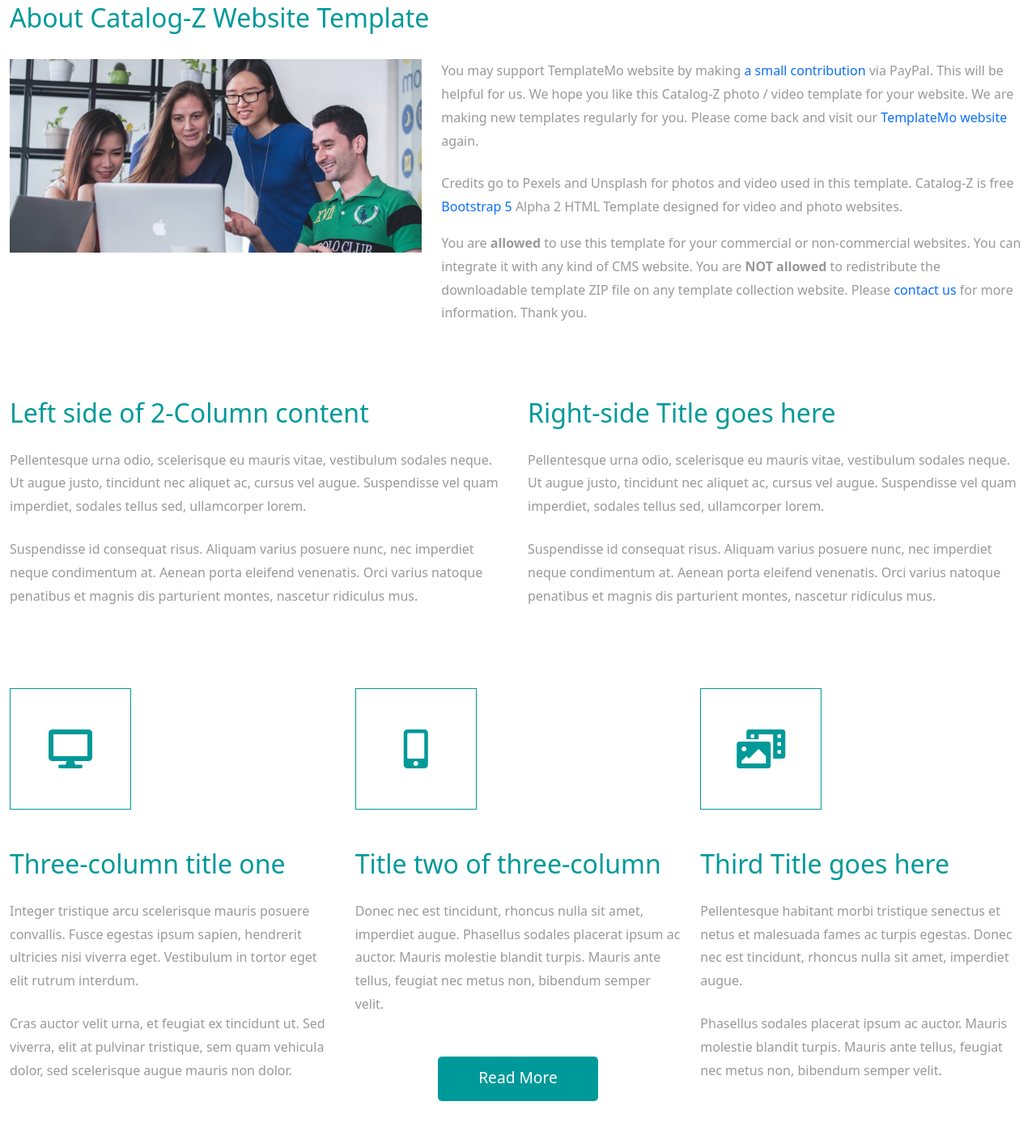
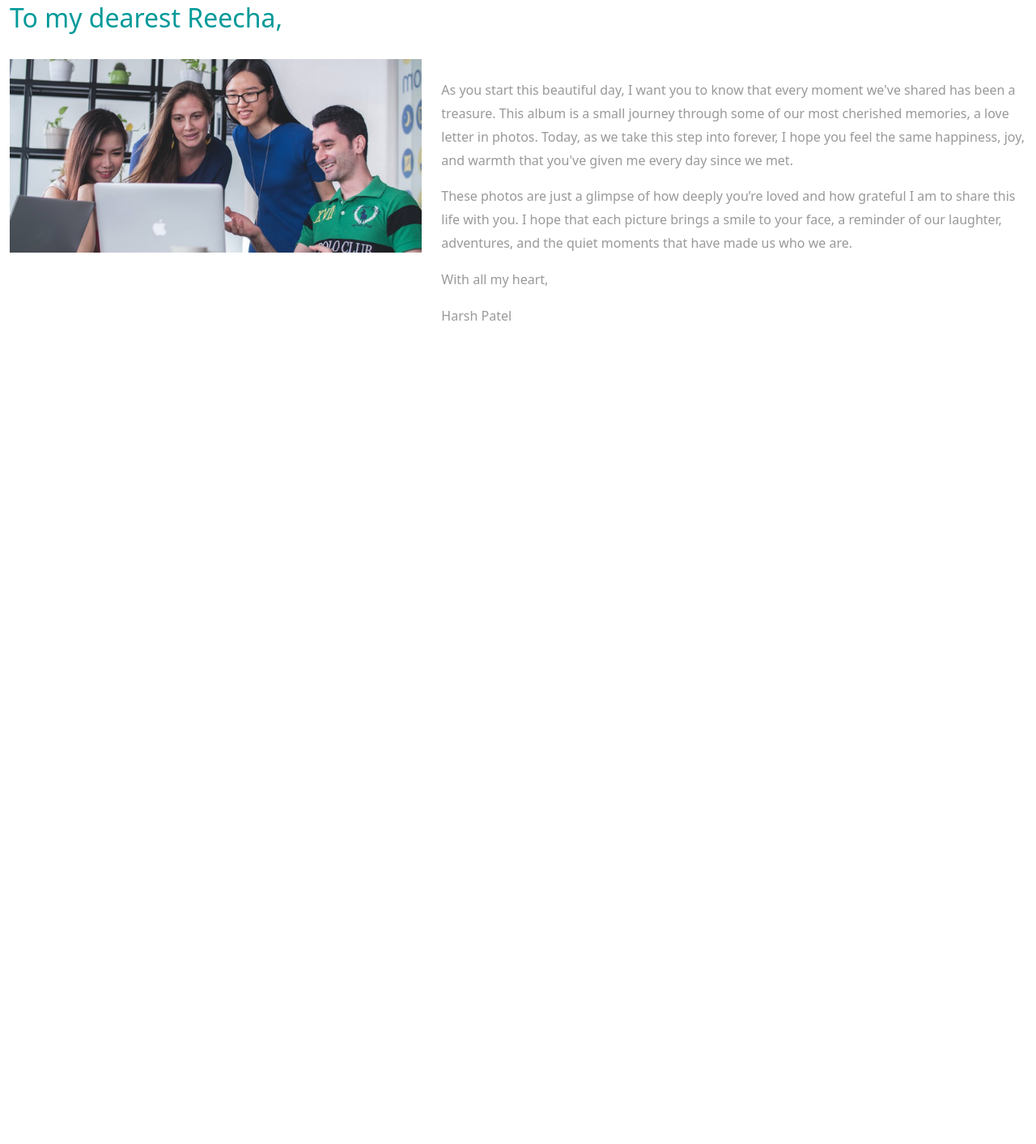
Before and after one commit to HarshPatel682/BearCast-Catelog, a plain HTML site: page about.html in a window 1280 px wide. Shown: the part 322-1735 px from the top of the page at 81% size. After the commit the page ends 816 px from the top, so only its background shows below. Drawn offline with Linux system fonts and the light colour scheme.

Commit message:
basic changes

```diff
--- a/about.html
+++ b/about.html
@@ -3,7 +3,7 @@
 <head>
     <meta charset="UTF-8">
     <meta name="viewport" content="width=device-width, initial-scale=1.0">
-    <title>Catalog-Z About page</title>
+    <title>BearCast Catalog - About</title>
     <link rel="stylesheet" href="css/bootstrap.min.css">
     <link rel="stylesheet" href="fontawesome/css/all.min.css">
     <link rel="stylesheet" href="css/templatemo-style.css">
@@ -28,7 +28,7 @@ https://templatemo.com/tm-556-catalog-z
         <div class="container-fluid">
             <a class="navbar-brand" href="index.html">
                 <i class="fas fa-film mr-2"></i>
-                Catalog-Z
+                Reecha and Harsh's Memories
             </a>
             <button class="navbar-toggler" type="button" data-toggle="collapse" data-target="#navbarSupportedContent" aria-controls="navbarSupportedContent" aria-expanded="false" aria-label="Toggle navigation">
                 <i class="fas fa-bars"></i>
@@ -38,9 +38,9 @@ https://templatemo.com/tm-556-catalog-z
                 <li class="nav-item">
                     <a class="nav-link nav-link-1" href="index.html">Photos</a>
                 </li>
-                <li class="nav-item">
+                <!-- <li class="nav-item">
                     <a class="nav-link nav-link-2" href="videos.html">Videos</a>
-                </li>
+                </li> -->
                 <li class="nav-item">
                     <a class="nav-link nav-link-3 active" aria-current="page" href="about.html">About</a>
                 </li>
@@ -55,11 +55,13 @@ https://templatemo.com/tm-556-catalog-z
     <div class="tm-hero d-flex justify-content-center align-items-center" data-parallax="scroll" data-image-src="img/hero.jpg"></div>
 
     <div class="container-fluid tm-mt-60">
+
         <div class="row mb-4">
             <h2 class="col-12 tm-text-primary">
-                About Catalog-Z Website Template
+                To my dearest Reecha,
             </h2>
         </div>
+
         <div class="row tm-mb-74 tm-row-1640">
             <div class="col-lg-5 col-md-6 col-12 mb-3">
                 <img src="img/about.jpg" alt="Image" class="img-fluid">
@@ -67,78 +69,20 @@ https://templatemo.com/tm-556-catalog-z
             <div class="col-lg-7 col-md-6 col-12">
                 <div class="tm-about-img-text">
                     <p class="mb-4">
-                  You may support TemplateMo website by making <a href="https://paypal.me/templatemo" target="_parent" rel="sponsored">a small contribution</a> via PayPal. This will be helpful for us. We hope you like this Catalog-Z photo / video template for your website. We are making new templates regularly for you. Please come back and visit our <a rel="sponsored" href="https://templatemo.com" target="_parent">TemplateMo website</a> again. </p>
-                    <p>
-                        Credits go to Pexels and Unsplash for photos and video used in this template. Catalog-Z is free <a rel="sponsored" href="https://v5.getbootstrap.com/">Bootstrap 5</a> Alpha 2 HTML Template designed for video and photo websites.</p>
-                    <p>You are <b>allowed</b> to use this template for your commercial or non-commercial websites. You can integrate it with any kind of CMS website. You are <b>NOT allowed</b> to redistribute the downloadable template ZIP file on any template collection website. Please <a rel="nofollow" href="https://templatemo.com/contact" target="_parent">contact us</a> for more information. Thank you.</p>
+                        <p>As you start this beautiful day, I want you to know that every moment we've shared has been a treasure. This album is a small journey through some of our most cherished memories, a love letter in photos. Today, as we take this step into forever, I hope you feel the same happiness, joy, and warmth that you've given me every day since we met.</p>
+
+<p>These photos are just a glimpse of how deeply you’re loved and how grateful I am to share this life with you. I hope that each picture brings a smile to your face, a reminder of our laughter, adventures, and the quiet moments that have made us who we are.</p>
+
+<p>With all my heart, </p>
+<p>Harsh Patel</p>
+
                 </div>
             </div>
         </div>
-        <div class="row tm-mb-50">
-            <div class="col-md-6 col-12">
-                <div class="tm-about-2-col">
-                    <h2 class="tm-text-primary mb-4">
-                        Left side of 2-Column content
-                    </h2>
-                    <p class="mb-4">
-                        Pellentesque urna odio, scelerisque eu mauris vitae, vestibulum sodales neque. Ut augue justo, tincidunt nec aliquet ac, cursus vel augue. Suspendisse vel quam imperdiet, sodales tellus sed, ullamcorper lorem.
-                    </p>
-                    <p>
-                        Suspendisse id consequat risus. Aliquam varius posuere nunc, nec imperdiet neque condimentum at. Aenean porta eleifend venenatis. Orci varius natoque penatibus et magnis dis parturient montes, nascetur ridiculus mus.
-                    </p>
-                </div>
-            </div>
-            <div class="col-md-6 col-12">
-                <div class="tm-about-2-col">
-                    <h2 class="tm-text-primary mb-4">
-                        Right-side Title goes here
-                    </h2>
-                    <p class="mb-4">
-                        Pellentesque urna odio, scelerisque eu mauris vitae, vestibulum sodales neque. Ut augue justo, tincidunt nec aliquet ac, cursus vel augue. Suspendisse vel quam imperdiet, sodales tellus sed, ullamcorper lorem.
-                    </p>
-                    <p>
-                        Suspendisse id consequat risus. Aliquam varius posuere nunc, nec imperdiet neque condimentum at. Aenean porta eleifend venenatis. Orci varius natoque penatibus et magnis dis parturient montes, nascetur ridiculus mus.
-                    </p>
-                </div>
-            </div>
-        </div> <!-- row -->
-        <div class="row tm-mb-50">
-            <div class="col-md-4 col-12">
-                <div class="tm-about-3-col">
-                    <div class="tm-about-icon-container mb-5">
-                        <i class="fas fa-desktop fa-3x tm-text-primary"></i>
-                    </div>
-                    <h2 class="tm-text-primary mb-4">Three-column title one</h2>
-                    <p class="mb-4">Integer tristique arcu scelerisque mauris posuere convallis. Fusce egestas ipsum sapien, hendrerit ultricies nisi viverra eget. Vestibulum in tortor eget elit rutrum interdum. </p>
-                    <p>Cras auctor velit urna, et feugiat ex tincidunt ut. Sed viverra, elit at pulvinar tristique, sem quam vehicula dolor, sed scelerisque augue mauris non dolor.</p>
-                </div>
-            </div>
-            <div class="col-md-4 col-12">
-                <div class="tm-about-3-col">
-                    <div class="tm-about-icon-container mb-5">
-                        <i class="fas fa-mobile-alt fa-3x tm-text-primary"></i>
-                    </div>
-                    <h2 class="tm-text-primary mb-4">Title two of three-column</h2>
-                    <p class="tm-mb-50">Donec nec est tincidunt, rhoncus nulla sit amet, imperdiet augue. Phasellus sodales placerat ipsum ac auctor. Mauris molestie blandit turpis. Mauris ante tellus, feugiat nec metus non, bibendum semper velit.</p>
-                    <div class="text-center">
-                        <a href="#" class="btn btn-primary">Read More</a>
-                    </div>
-                </div>
-            </div>
-            <div class="col-md-4 col-12">
-                <div class="tm-about-3-col">
-                    <div class="tm-about-icon-container mb-5">
-                        <i class="fas fa-photo-video fa-3x tm-text-primary"></i>
-                    </div>
-                    <h2 class="tm-text-primary mb-4">Third Title goes here</h2>
-                    <p class="mb-4">Pellentesque habitant morbi tristique senectus et netus et malesuada fames ac turpis egestas. Donec nec est tincidunt, rhoncus nulla sit amet, imperdiet augue. </p>
-                    <p>Phasellus sodales placerat ipsum ac auctor. Mauris molestie blandit turpis. Mauris ante tellus, feugiat nec metus non, bibendum semper velit.</p>
-                </div>
-            </div>
-        </div>
+
     </div> <!-- container-fluid, tm-container-content -->
 
-    <footer class="tm-bg-gray pt-5 pb-3 tm-text-gray tm-footer">
+    <!-- <footer class="tm-bg-gray pt-5 pb-3 tm-text-gray tm-footer">
         <div class="container-fluid tm-container-small">
             <div class="row">
                 <div class="col-lg-6 col-md-12 col-12 px-5 mb-5">
@@ -174,7 +118,7 @@ https://templatemo.com/tm-556-catalog-z
                 </div>
             </div>
         </div>
-    </footer>
+    </footer> -->
 
     <script src="js/plugins.js"></script>
     <script>
```
Also changed, not shown: contact.html (+6 -6 lines), index.html (+26 -31 lines), photo-detail.html (+6 -6 lines), video-detail.html (+6 -6 lines), videos.html (+4 -4 lines).
